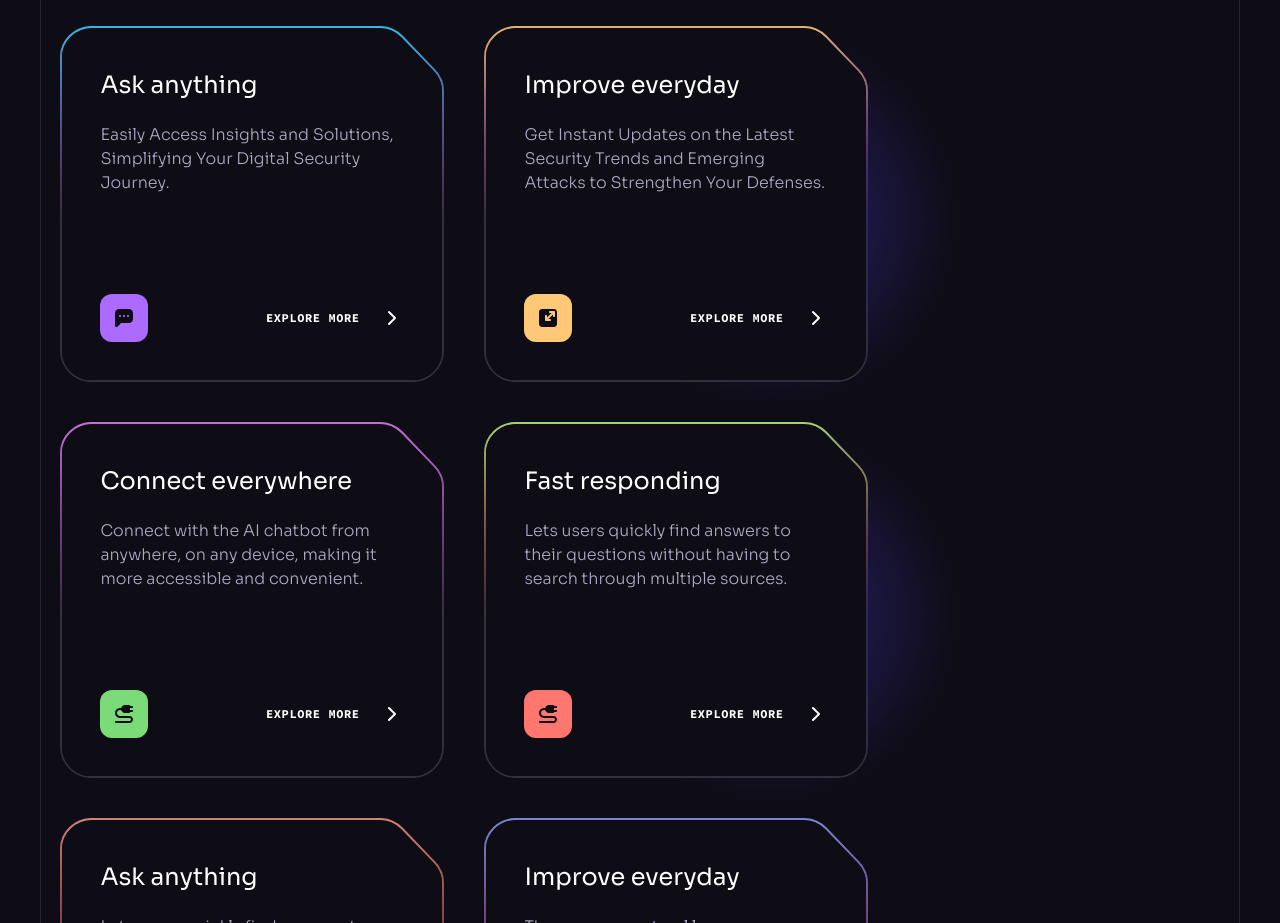
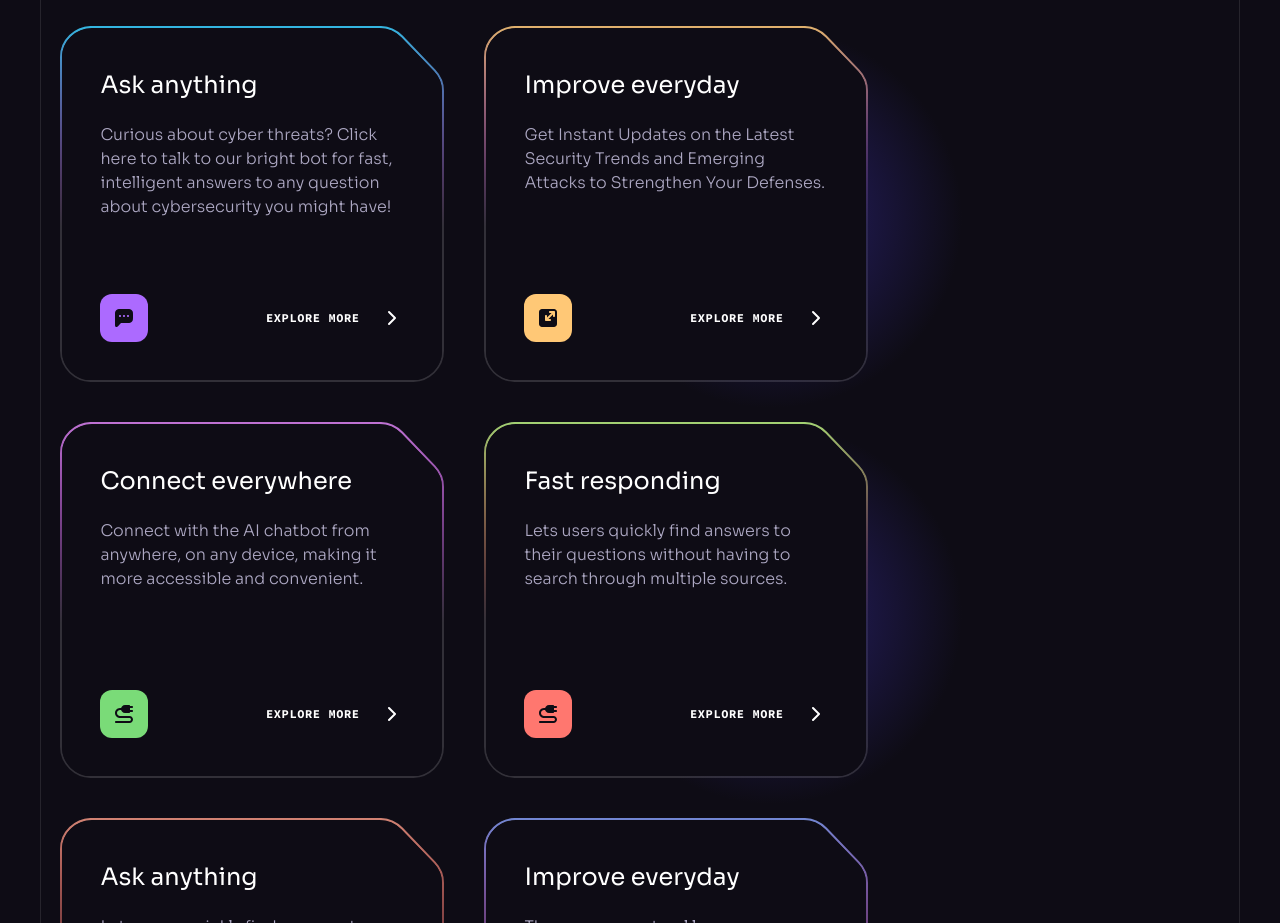
Before and after one commit to HAnjula/safe-cyber, a React (Vite) app: page / in a window 1280 px wide. Shown: the part 2340-3263 px from the top of the page. Built offline with nearby package versions, Linux system fonts and the light colour scheme.

Commit message:
Update index.js
Modify text of Ask anything card.

```diff
--- a/src/constants/index.js
+++ b/src/constants/index.js
@@ -279,7 +279,7 @@ export const benefits = [
   {
     id: "0",
     title: "Ask anything",
-    text: "Easily Access Insights and Solutions, Simplifying Your Digital Security Journey.",
+    text: "Curious about cyber threats? Click here to talk to our bright bot for fast, intelligent answers to any question about cybersecurity you might have!",
     backgroundUrl: "./src/assets/benefits/card-1.svg",
     iconUrl: benefitIcon1,
     imageUrl: benefitImage2,
```
